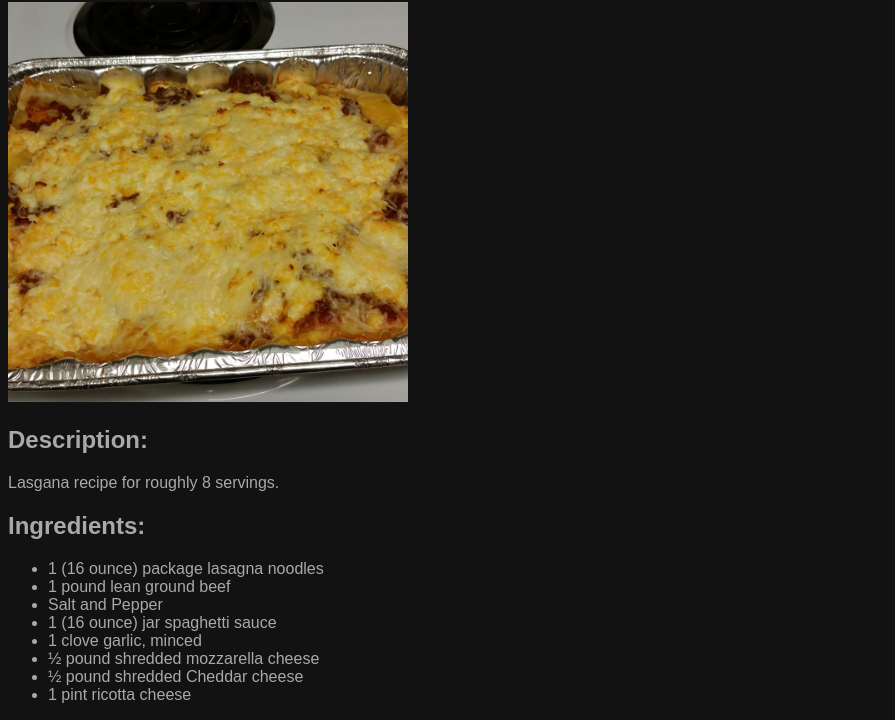
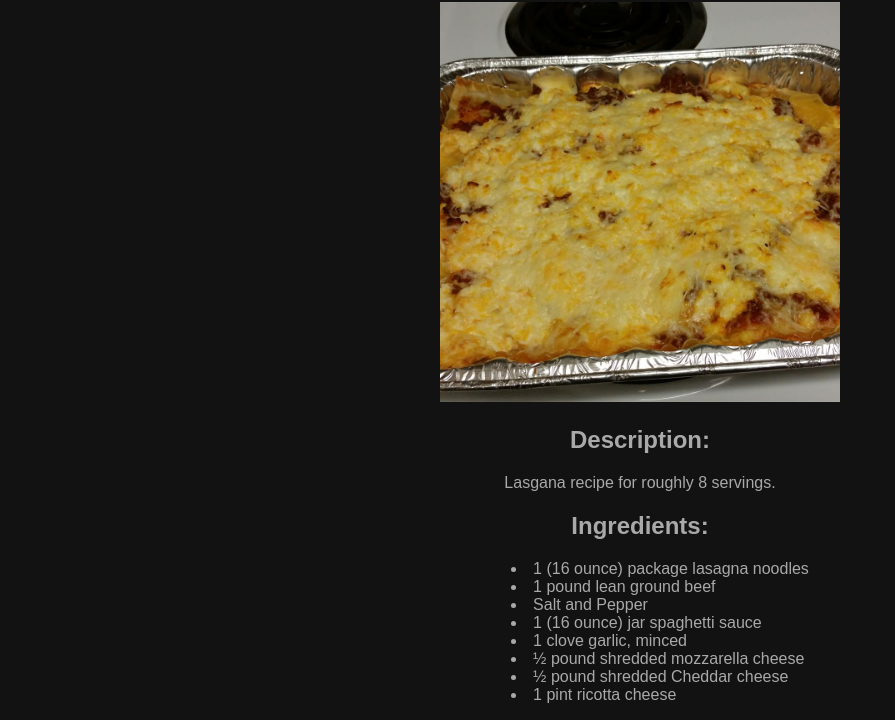
Before and after one commit to enterCheesyNameHere/odin-recipes, a plain HTML site: page recipes/lasagna.html in a window 1280 px wide. Shown: the part 78-798 px from the top of the page, without its empty margins (0-895 px from the left). Drawn offline with Linux system fonts and the light colour scheme.

Commit message:
Updated styling for the site

```diff
--- a/recipes/lasagna.html
+++ b/recipes/lasagna.html
@@ -8,8 +8,11 @@
     <body>
         <h1>Lasagna Recipe</h1>
         <img src="./../images/lasagna.jpeg" height="400px" width="400px">
+        <div class="ingredients">
             <h2>Description:</h2>
             <p>Lasgana recipe for roughly 8 servings.</p>
+        </div>
+        <div class="ingredients">
             <h2>Ingredients:</h2>
             <ul>
                 <li>1 (16 ounce) package lasagna noodles</li>
@@ -21,6 +24,8 @@
                 <li>½ pound shredded Cheddar cheese</li>
                 <li>1 pint ricotta cheese</li>
             </ul>
+        </div>
+        <div class="directions">
             <h2>Directions:</h2>
             <ol>
                 <li>Bring a large pot of lightly salted water to a boil. Add pasta and cook for 8 to 10 minutes or until <a target="_blank" href="https://en.wikipedia.org/wiki/Al_dente">al dente</a>; drain.</li>
@@ -29,6 +34,7 @@
                 <li>Bake in preheated oven for <a target="_blank" href="https://www.timerminutes.com/30-minutes-timer">30 minutes</a>, or until cheese is melted and bubbly.</li>
                 <li>Remove from oven, let it cool, and then enjoy!</li>
             </ol>
+        </div>
         <footer>
             <a href="./../index.html">Return to homepage</a>
             <br>
--- a/styles.css
+++ b/styles.css
@@ -3,13 +3,22 @@ html {
     background-color: #121212;
     color: darkgrey;
     font-family: Arial, Helvetica, sans-serif;
+    text-align: center;
+    list-style-position: inside;
+}
+
+div {
+    margin: auto;
+    width: fit-content;
 }
 
 a:link, a:visited{
     color: darkgrey
 }
 
-
 /*Class Selectors*/
+.ingredients ul, .directions ol {
+    text-align: left;
+}
 
 /*ID Selectors*/
```
Lines whose indentation alone changed are shown as unchanged.
